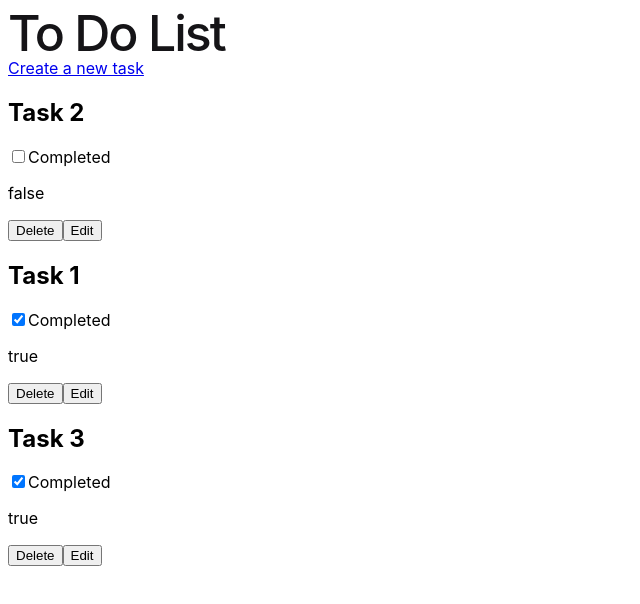
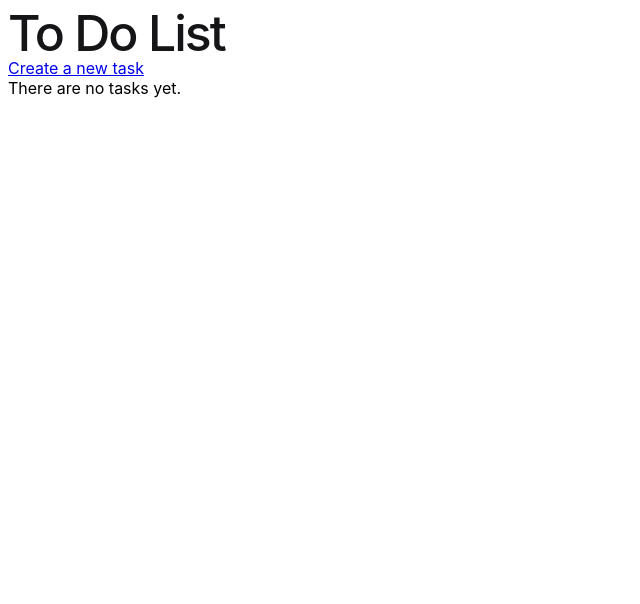
Before and after one commit to nizi1988/todo-list-angular, an Angular app: page /tasks/overview in a window 1280 px wide. Shown: the top 604 px of the page, without its empty margins (0-640 px from the left). Built offline with nearby package versions, Linux system fonts and the light colour scheme.

Commit message:
update markup for task list

```diff
--- a/src/app/components/task-list/task-list.component.html
+++ b/src/app/components/task-list/task-list.component.html
@@ -1,4 +1,11 @@
 <app-link [href]="'/tasks/create'" label="Create a new task" ></app-link>
-<div class="task-list">
-    <app-task *ngFor="let task of sortedTask()" [task]="task"></app-task>
-</div>
+<!--show list markup only if there is at least one task-->
+@if (taskList().length > 0) {
+    <div class="task-list">
+        <app-task *ngFor="let task of sortedList()" [task]="task"></app-task>
+    </div>
+} @else {
+    <div>
+        There are no tasks yet.
+    </div>
+}
--- a/src/app/components/task-list/task-list.component.ts
+++ b/src/app/components/task-list/task-list.component.ts
@@ -1,8 +1,9 @@
-import { Component } from '@angular/core';
+import { Component, Signal } from '@angular/core';
 import { TaskComponent } from "../task/task.component";
 import { LinkComponent } from "../form/link/link.component";
 import {Task} from "../../interfaces/task";
 import {NgForOf} from "@angular/common";
+import {TasksService} from "../../services/tasks/tasks.service";
 
 @Component({
   selector: 'app-task-list',
@@ -11,25 +12,15 @@ import {NgForOf} from "@angular/common";
   styleUrl: './task-list.component.scss'
 })
 export class TaskListComponent {
-  tasksList: Task[] =[
-    {
-      id: 0,
-      title: 'Task 1',
-      completed: true
-    },
-    {
-      id: 1,
-      title: 'Task 2',
-      completed: false
-    },
-    {
-      id: 3,
-      title: 'Task 3',
-      completed: true
-    },
-  ]
+  taskList: Signal<Task[]>;
+  sortedList: Signal<Task[]>;
 
-  sortedTask(): Task[] {
-    return this.tasksList.sort((a, b) =>  + a.completed - + b.completed);
+  constructor(public tasksService: TasksService) {
+    this.taskList = tasksService.taskList;
+    this.sortedList = tasksService.sortedList;
+
+    console.log(this.taskList());
+    console.log(this.sortedList());
   }
+
 }
```
